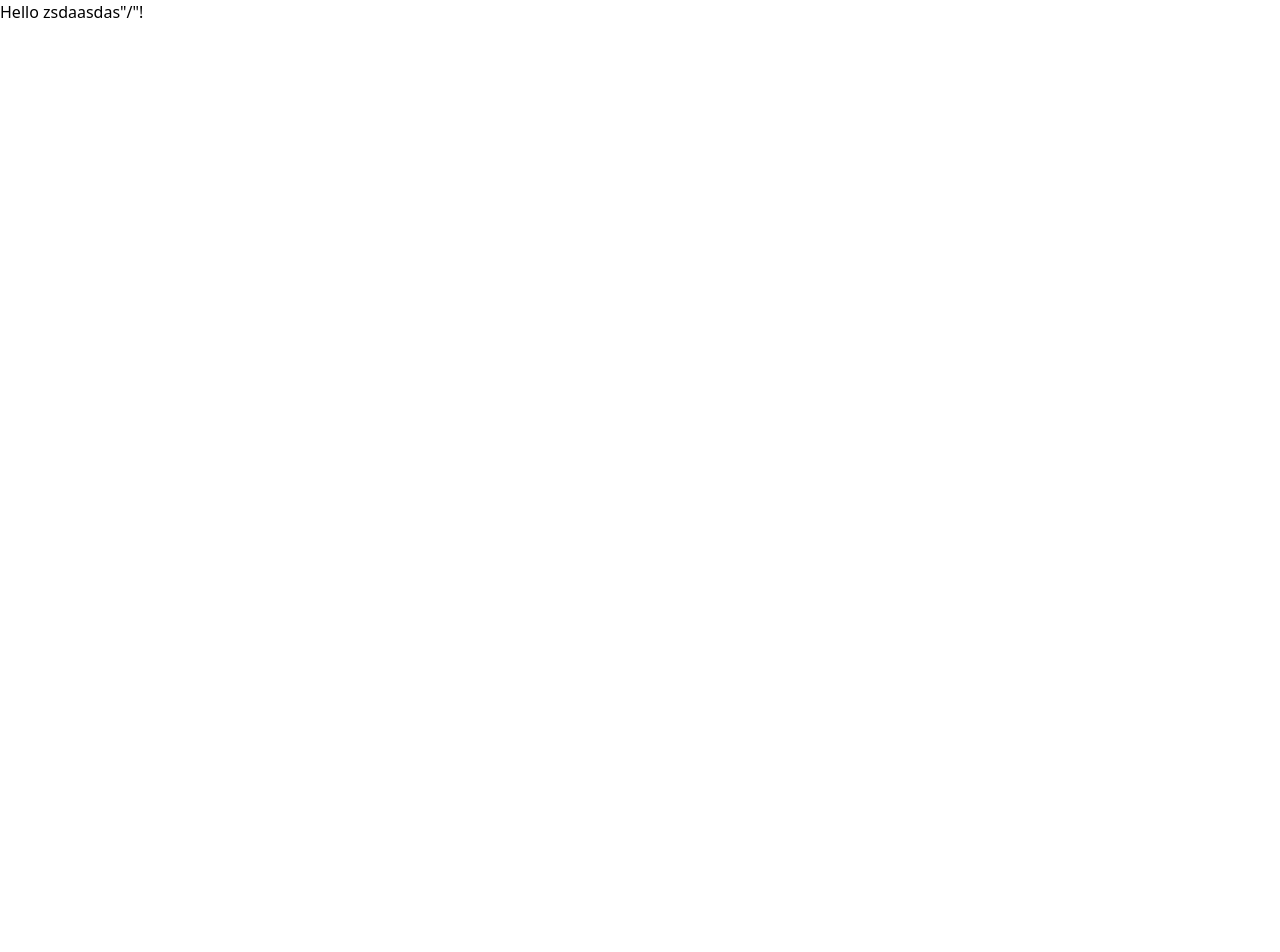
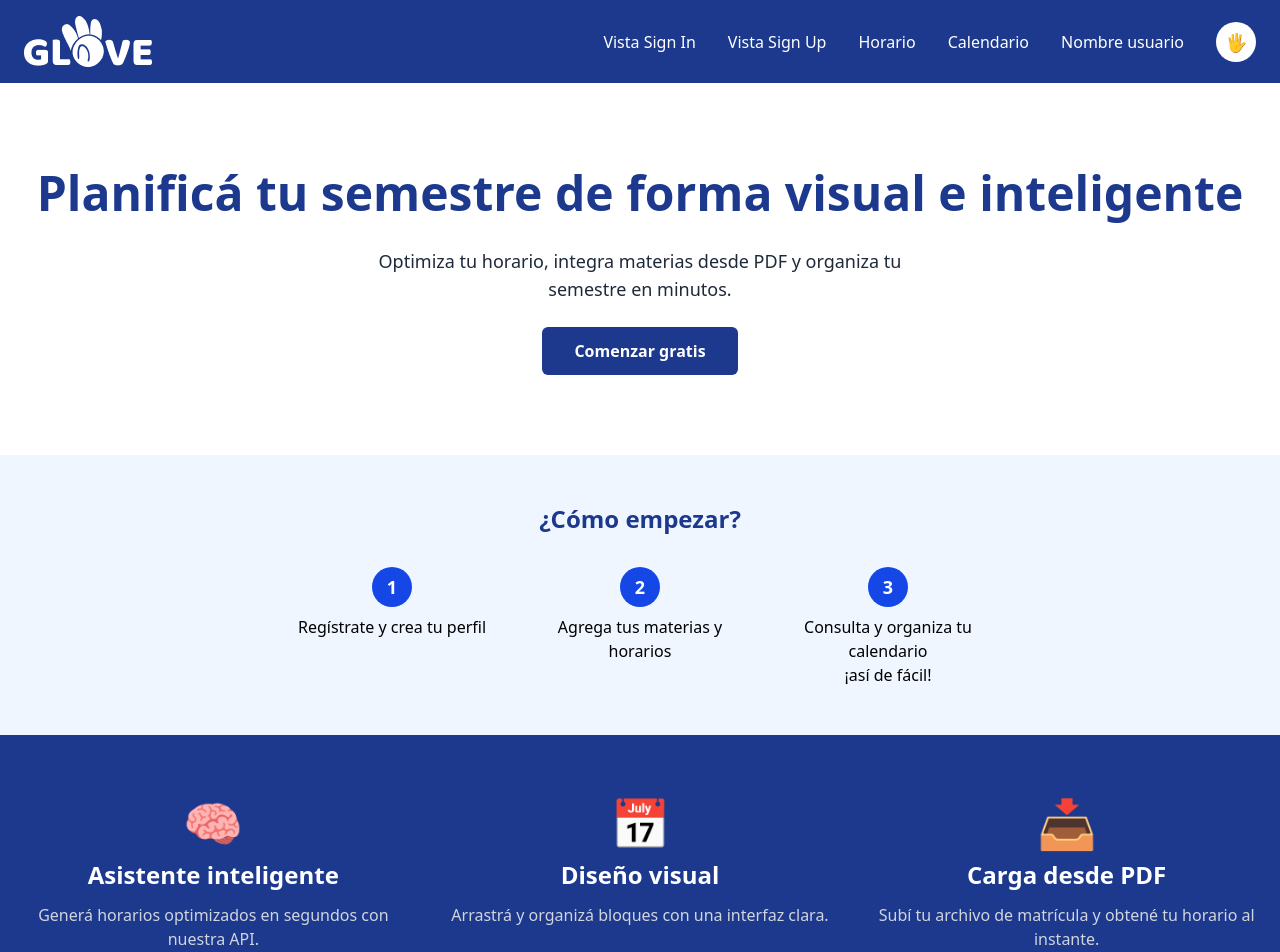
Before and after one commit to JohnHito/GLOVE, a React (Vite) app: page / in a window 1280 px wide. Shown: the top 952 px of the page. Before the commit the page ends 800 px from the top, so only its background shows below. Built offline with nearby package versions, Linux system fonts and the light colour scheme.

Commit message:
Se empezo a pasar los estilos del html a componentes de reatc

```diff
--- a/src/routeTree.gen.ts
+++ b/src/routeTree.gen.ts
@@ -8,37 +8,65 @@
 // You should NOT make any changes in this file as it will be overwritten.
 // Additionally, you should also exclude this file from your linter and/or formatter to prevent it from being checked or modified.
 
-import { createRootRoute } from '@tanstack/react-router'
+// Import Routes
 
-import { Route as AboutRouteImport } from './routes/about'
-import { Route as IndexRouteImport } from './routes/index'
+import { Route as rootRoute } from './routes/__root'
+import { Route as AboutImport } from './routes/about'
+import { Route as IndexImport } from './routes/index'
 
-const rootRouteImport = createRootRoute()
+// Create/Update Routes
 
-const AboutRoute = AboutRouteImport.update({
+const AboutRoute = AboutImport.update({
   id: '/about',
   path: '/about',
-  getParentRoute: () => rootRouteImport,
+  getParentRoute: () => rootRoute,
 } as any)
-const IndexRoute = IndexRouteImport.update({
+
+const IndexRoute = IndexImport.update({
   id: '/',
   path: '/',
-  getParentRoute: () => rootRouteImport,
+  getParentRoute: () => rootRoute,
 } as any)
+
+// Populate the FileRoutesByPath interface
+
+declare module '@tanstack/react-router' {
+  interface FileRoutesByPath {
+    '/': {
+      id: '/'
+      path: '/'
+      fullPath: '/'
+      preLoaderRoute: typeof IndexImport
+      parentRoute: typeof rootRoute
+    }
+    '/about': {
+      id: '/about'
+      path: '/about'
+      fullPath: '/about'
+      preLoaderRoute: typeof AboutImport
+      parentRoute: typeof rootRoute
+    }
+  }
+}
+
+// Create and export the route tree
 
 export interface FileRoutesByFullPath {
   '/': typeof IndexRoute
   '/about': typeof AboutRoute
 }
+
 export interface FileRoutesByTo {
   '/': typeof IndexRoute
   '/about': typeof AboutRoute
 }
+
 export interface FileRoutesById {
-  __root__: typeof rootRouteImport
+  __root__: typeof rootRoute
   '/': typeof IndexRoute
   '/about': typeof AboutRoute
 }
+
 export interface FileRouteTypes {
   fileRoutesByFullPath: FileRoutesByFullPath
   fullPaths: '/' | '/about'
@@ -47,34 +75,37 @@ export interface FileRouteTypes {
   id: '__root__' | '/' | '/about'
   fileRoutesById: FileRoutesById
 }
+
 export interface RootRouteChildren {
   IndexRoute: typeof IndexRoute
   AboutRoute: typeof AboutRoute
-}
-
-declare module '@tanstack/react-router' {
-  interface FileRoutesByPath {
-    '/about': {
-      id: '/about'
-      path: '/about'
-      fullPath: '/about'
-      preLoaderRoute: typeof AboutRouteImport
-      parentRoute: typeof rootRouteImport
-    }
-    '/': {
-      id: '/'
-      path: '/'
-      fullPath: '/'
-      preLoaderRoute: typeof IndexRouteImport
-      parentRoute: typeof rootRouteImport
-    }
-  }
 }
 
 const rootRouteChildren: RootRouteChildren = {
   IndexRoute: IndexRoute,
   AboutRoute: AboutRoute,
 }
-export const routeTree = rootRouteImport
+
+export const routeTree = rootRoute
   ._addFileChildren(rootRouteChildren)
   ._addFileTypes<FileRouteTypes>()
+
+/* ROUTE_MANIFEST_START
+{
+  "routes": {
+    "__root__": {
+      "filePath": "__root.tsx",
+      "children": [
+        "/",
+        "/about"
+      ]
+    },
+    "/": {
+      "filePath": "index.tsx"
+    },
+    "/about": {
+      "filePath": "about.tsx"
+    }
+  }
+}
+ROUTE_MANIFEST_END */
--- a/src/routes/__root.tsx
+++ b/src/routes/__root.tsx
@@ -8,7 +8,7 @@ export const Route = createRootRoute({
 function RootComponent() {
   return (
     <React.Fragment>
-      <div>Hello "__root"!</div>
+      <div></div>
       <Outlet />
     </React.Fragment>
   )
--- a/src/routes/index.tsx
+++ b/src/routes/index.tsx
@@ -1,9 +1,113 @@
-import { createFileRoute } from '@tanstack/react-router'
+import { createFileRoute } from "@tanstack/react-router";
 
-export const Route = createFileRoute('/')({
+export const Route = createFileRoute("/")({
   component: RouteComponent,
-})
+});
 
 function RouteComponent() {
-  return <div>Hello zsdaasdas"/"!</div>
+  return (
+    <div>
+      <header className="bg-blue-900 text-white py-4 px-6 flex justify-between items-center">
+        <a href="index.html">
+          <img src="./imgs/GLOVElogo.png" alt="logo GLOVE" />
+        </a>
+
+        <nav className="flex items-center gap-8">
+          <a href="/signin.html" className="hover:underline">
+            Vista Sign In
+          </a>
+          <a href="/signup.html" className="hover:underline">
+            Vista Sign Up
+          </a>
+          <a href="/horario.html" className="hover:underline">
+            Horario
+          </a>
+          <a href="/calendario.html" className="hover:underline">
+            Calendario
+          </a>
+          <a href="/perfil.html" className="hover:underline">
+            Nombre usuario
+          </a>
+          <div className="w-10 h-10 rounded-full bg-white flex items-center justify-center">
+            <span className="text-purple-700 font-bold text-lg">🖐️</span>
+          </div>
+        </nav>
+      </header>
+
+      <section className="bg-white text-blue-900">
+        <div className="container mx-auto flex flex-col items-center justify-center py-20 gap-6 px-6 text-center">
+          <h1 className="text-4xl md:text-5xl font-extrabold leading-tight">
+            Planificá tu semestre de forma visual e inteligente
+          </h1>
+
+          <p className="text-lg text-gray-800 max-w-xl">
+            Optimiza tu horario, integra materias desde PDF y organiza tu
+            semestre en minutos.
+          </p>
+
+          <a
+            href="/signup.html"
+            className="bg-blue-900 text-white px-8 py-3 rounded-md font-bold hover:bg-blue-800 w-fit mx-auto"
+          >
+            Comenzar gratis
+          </a>
+        </div>
+      </section>
+
+      <section className="bg-blue-50 py-12">
+        <div className="container mx-auto max-w-3xl px-6">
+          <h2 className="text-2xl font-bold text-blue-900 text-center mb-8">
+            ¿Cómo empezar?
+          </h2>
+          <div className="flex flex-col md:flex-row gap-6 justify-center">
+            <div className="flex-1 flex flex-col items-center text-center">
+              <div className="w-10 h-10 bg-blue-700 text-white rounded-full flex items-center justify-center mb-2 font-bold text-lg">
+                1
+              </div>
+              <p>Regístrate y crea tu perfil</p>
+            </div>
+            <div className="flex-1 flex flex-col items-center text-center">
+              <div className="w-10 h-10 bg-blue-700 text-white rounded-full flex items-center justify-center mb-2 font-bold text-lg">
+                2
+              </div>
+              <p>Agrega tus materias y horarios</p>
+            </div>
+            <div className="flex-1 flex flex-col items-center text-center">
+              <div className="w-10 h-10 bg-blue-700 text-white rounded-full flex items-center justify-center mb-2 font-bold text-lg">
+                3
+              </div>
+              <p>Consulta y organiza tu calendario</p>
+              <p>¡así de fácil!</p>
+            </div>
+          </div>
+        </div>
+      </section>
+
+      <section className="bg-blue-900 text-white py-16 px-6 w-full z-50">
+        <div className="container mx-auto grid grid-cols-1 md:grid-cols-3 gap-12 text-center">
+          <div className="space-y-3">
+            <div className="text-5xl">🧠</div>
+            <h3 className="text-2xl font-semibold">Asistente inteligente</h3>
+            <p className="text-gray-300">
+              Generá horarios optimizados en segundos con nuestra API.
+            </p>
+          </div>
+          <div className="space-y-3">
+            <div className="text-5xl">📅</div>
+            <h3 className="text-2xl font-semibold">Diseño visual</h3>
+            <p className="text-gray-300">
+              Arrastrá y organizá bloques con una interfaz clara.
+            </p>
+          </div>
+          <div className="space-y-3">
+            <div className="text-5xl">📥</div>
+            <h3 className="text-2xl font-semibold">Carga desde PDF</h3>
+            <p className="text-gray-300">
+              Subí tu archivo de matrícula y obtené tu horario al instante.
+            </p>
+          </div>
+        </div>
+      </section>
+    </div>
+  );
 }
--- a/vite.config.ts
+++ b/vite.config.ts
@@ -1,11 +1,14 @@
 import { defineConfig } from 'vite'
 import react from '@vitejs/plugin-react-swc'
+import tailwindcss from '@tailwindcss/vite'
 import { TanStackRouterVite } from '@tanstack/router-plugin/vite'
+
+
 // https://vite.dev/config/
 export default defineConfig({
   plugins: [
+    tailwindcss(),
     TanStackRouterVite({ target: 'react', autoCodeSplitting: true }),
     react()
   ],
-
 })
```
Also changed, not shown: indexTEST.html (deleted, +0 -94 lines), package.json (+11 -10 lines), 1 other file (tests, documents, lock files or other folders).
